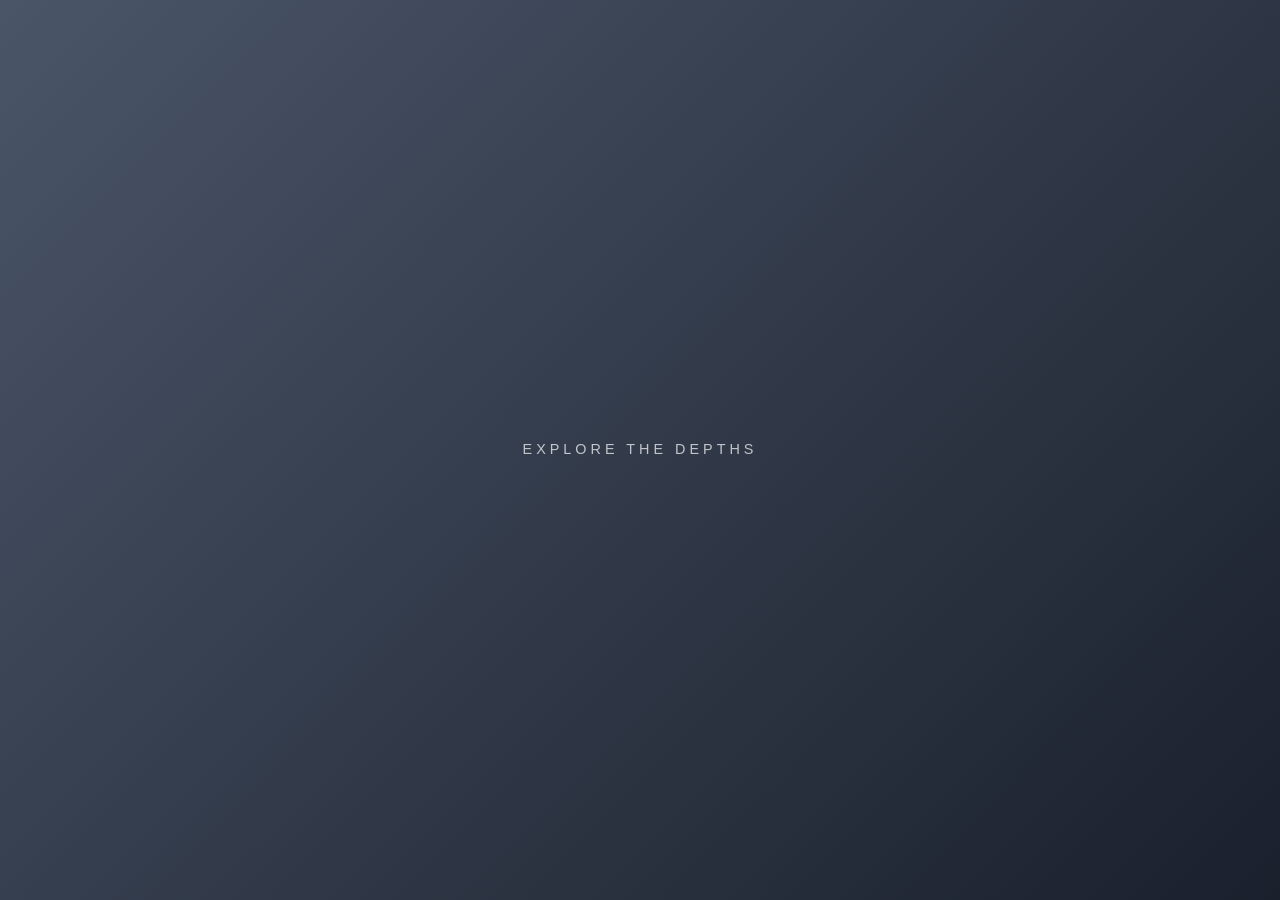
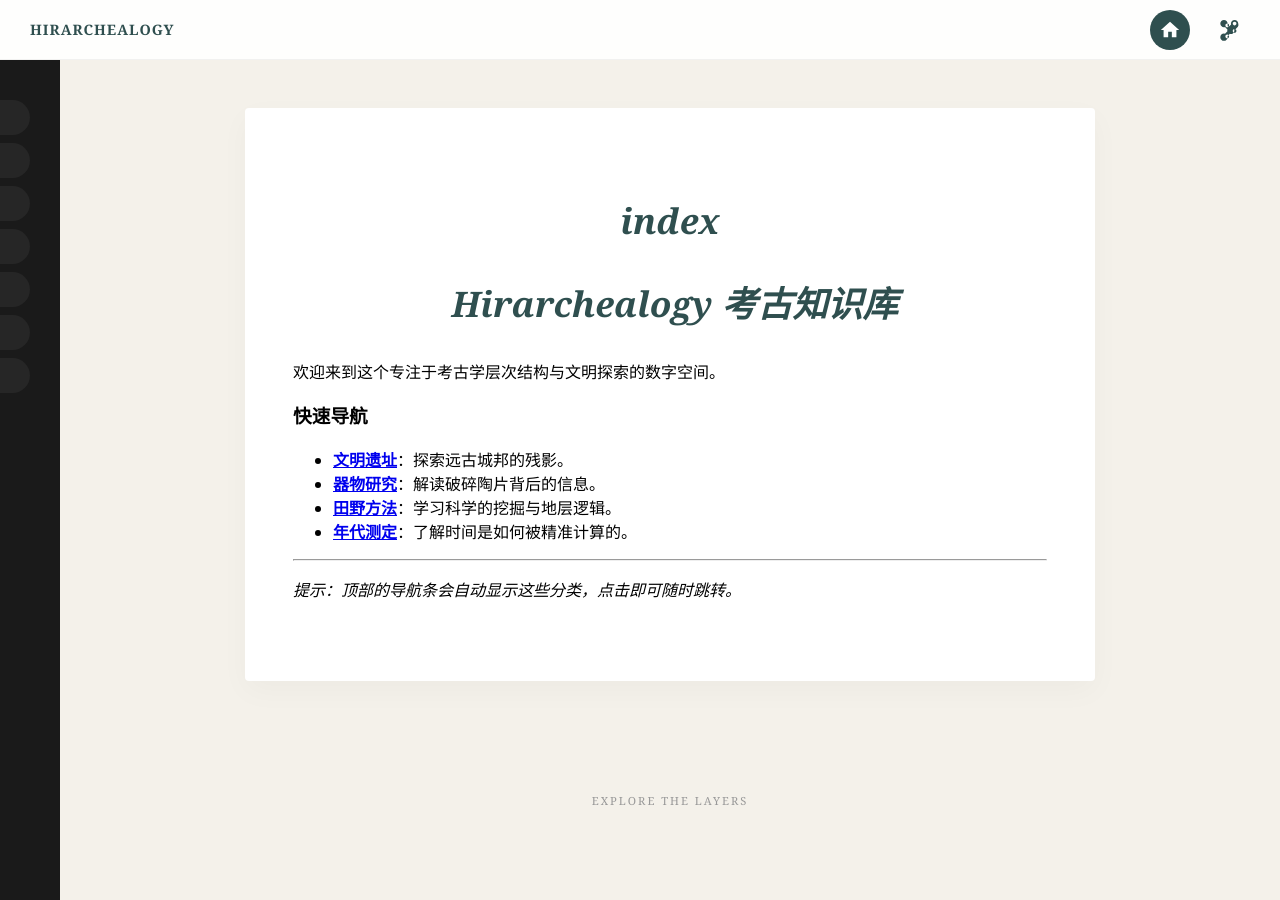
Before and after one commit to relHIGH/hirarchealogy, a Jekyll site: the page built from index.md, in a window 1280 px wide. Built offline with Jekyll 4.4.1, drawn with Linux system fonts in a browser that asks for light colours.

Commit message:
style: 3.2 脉冲式侧栏重构 - 实现音量条风格动态伸缩，缩窄常态侧栏

```diff
--- a/_config.yml
+++ b/_config.yml
@@ -3,4 +3,4 @@ description: 探索古文化与层次结构的奥秘
 baseurl: /hirarchealogy
 url: https://relHIGH.github.io
 layout: default
-cache_bust: 1773389092
+cache_bust: 1773390038
--- a/_layouts/default.html
+++ b/_layouts/default.html
@@ -5,41 +5,25 @@
   <title>{{ page.name | remove: ".md" }} | Hirarchealogy</title>
   <meta name="viewport" content="width=device-width, initial-scale=1">
   <style>
-    /* 3.0 时尚考古风格：沙砾、白瓷与墨青 */
     :root {
-      --sidebar-width: 280px;
+      --sidebar-min-width: 60px; /* 常态宽度 */
+      --sidebar-max-width: 280px; /* 伸展宽度 */
       --header-height: 60px;
-      --primary: #2f4f4f; /* 墨青色：专业且时尚 */
-      --accent: #800020;  /* 勃艮第红：点睛之笔 */
-      --bg-main: #f4f1ea; /* 沙砾色背景：高级质感 */
+      --primary: #2f4f4f;
+      --accent: #800020;
+      --bg-main: #f4f1ea;
       --card-bg: #ffffff;
-      --sidebar-bg: #1a1a1a; /* 深色侧栏：与主内容拉开对比 */
-      --text-main: #333333;
-      --text-soft: #666666;
+      --sidebar-bg: #1a1a1a;
     }
 
     * { box-sizing: border-box; }
-    body { font-family: "Georgia", "Times New Roman", "PingFang SC", serif; margin: 0; display: flex; flex-direction: column; height: 100vh; font-size: 16px; line-height: 1.8; color: var(--text-main); background: var(--bg-main); overflow: hidden; }
+    body { font-family: "Georgia", serif; margin: 0; display: flex; flex-direction: column; height: 100vh; background: var(--bg-main); overflow: hidden; }
 
-    /* 开屏页升级：更高级的渐变 */
-    #splash-screen {
-      position: fixed; top: 0; left: 0; width: 100%; height: 100%;
-      z-index: 9999; display: flex; align-items: center; justify-content: center;
-      cursor: pointer; transition: all 0.8s cubic-bezier(0.77, 0, 0.175, 1);
-    }
-    #splash-screen.hidden { transform: scale(1.1); opacity: 0; pointer-events: none; }
-    .splash-hint { color: white; font-size: 0.9rem; letter-spacing: 4px; font-family: sans-serif; opacity: 0.7; }
-
-    /* 顶栏：悬浮质感 */
+    /* 顶栏 */
     header {
       height: var(--header-height); background: rgba(255,255,255,0.9); backdrop-filter: blur(10px);
-      border-bottom: 1px solid rgba(0,0,0,0.05);
-      display: flex; align-items: center; padding: 0 30px; z-index: 1000; flex-shrink: 0;
-      justify-content: space-between;
+      border-bottom: 1px solid rgba(0,0,0,0.05); display: flex; align-items: center; padding: 0 30px; z-index: 1000; flex-shrink: 0; justify-content: space-between;
     }
-    .menu-toggle { cursor: pointer; color: var(--primary); font-size: 1.5rem; transition: 0.3s; }
-    .menu-toggle:hover { transform: rotate(90deg); color: var(--accent); }
-
     .header-nav { display: flex; gap: 20px; align-items: center; }
     .header-icon { color: var(--primary); text-decoration: none; display: flex; align-items: center; justify-content: center; width: 40px; height: 40px; border-radius: 50%; transition: 0.3s; }
     .header-icon:hover { background: var(--bg-main); transform: scale(1.1); }
@@ -48,57 +32,67 @@
 
     .main-wrapper { display: flex; flex-grow: 1; overflow: hidden; }
 
-    /* 深色时尚侧栏 */
+    /* 音量条风格动态侧栏 */
     #sidebar {
-      width: var(--sidebar-width); background: var(--sidebar-bg);
-      overflow-y: auto; padding: 2rem 0; flex-shrink: 0; font-size: 14px;
-      transition: margin-left 0.4s cubic-bezier(0.4, 0, 0.2, 1);
+      width: var(--sidebar-min-width); background: var(--sidebar-bg);
+      overflow-y: auto; overflow-x: hidden; padding: 2rem 0; flex-shrink: 0;
+      transition: width 0.4s cubic-bezier(0.4, 0, 0.2, 1);
+      z-index: 500;
     }
-    #sidebar.hidden { margin-left: calc(-1 * var(--sidebar-width)); }
+    /* 鼠标移入整个侧栏时，宽度稍增，但不全开 */
+    #sidebar:hover { width: var(--sidebar-min-width); }
 
-    .folder-header { cursor: pointer; padding: 10px 20px; color: #999; font-weight: 600; display: flex; align-items: center; text-transform: uppercase; letter-spacing: 1px; font-size: 0.75rem; }
-    .folder-header:hover { color: white; }
-    .folder-header::before { content: "●"; margin-right: 12px; font-size: 0.5rem; color: var(--accent); }
+    .tree-node { position: relative; margin: 8px 0; width: 100%; }
 
-    .folder-content { display: none; padding-left: 20px; margin-bottom: 10px; }
-    .folder-content.show { display: block; }
-
-    .tree-item { display: block; padding: 6px 20px; color: #ccc; text-decoration: none; border-radius: 0; transition: 0.3s; border-left: 3px solid transparent; }
-    .tree-item:hover { color: white; background: rgba(255,255,255,0.05); border-left-color: var(--accent); }
-    .tree-item.active { color: white; background: rgba(255,255,255,0.1); border-left-color: var(--accent); font-weight: bold; }
-
-    /* 主内容区：卡片式排版 */
-    #content-wrapper { flex-grow: 1; overflow-y: auto; position: relative; }
-    .container {
-      max-width: 900px; margin: 4rem auto;
-      background: var(--card-bg); padding: 5rem 4rem;
-      box-shadow: 0 10px 40px rgba(0,0,0,0.04);
-      border-radius: 2px; /* 近似书籍的直角感 */
+    /* 核心动效：模拟音量条 */
+    .nav-item-wrapper {
+      display: flex; align-items: center; cursor: pointer;
+      height: 35px; margin: 2px 0; transition: all 0.3s cubic-bezier(0.175, 0.885, 0.32, 1.275);
+      background: rgba(255,255,255,0.05);
+      border-radius: 0 20px 20px 0;
+      width: 30px; /* 初始只显示一个小条 */
+      overflow: hidden;
+      white-space: nowrap;
     }
 
-    #markdown-body h1 { font-size: 2.2rem; color: var(--primary); margin-bottom: 3rem; text-align: center; font-style: italic; }
-    #markdown-body h2 { font-size: 1.8rem; border-bottom: 1px solid var(--bg-main); padding-bottom: 10px; margin-top: 4rem; color: var(--primary); }
-    #markdown-body p { color: #444; margin-bottom: 2rem; font-size: 1rem; }
+    /* 悬停特定条目时伸长、变亮、放大 */
+    .nav-item-wrapper:hover {
+      width: 90%; /* 像音量条一样弹出 */
+      background: var(--accent);
+      padding-left: 15px;
+      box-shadow: 0 4px 15px rgba(0,0,0,0.3);
+    }
 
-    .wikilink { color: var(--accent); text-decoration: none; border-bottom: 1px solid rgba(128,0,32,0.2); }
-    .wikilink:hover { background: #fff5f5; border-bottom-color: var(--accent); }
+    /* 选中状态 */
+    .nav-item-wrapper.active {
+      width: 85%;
+      background: var(--primary);
+      border-left: 4px solid var(--accent);
+    }
 
-    .floating-nav { position: fixed; right: 40px; bottom: 40px; display: flex; flex-direction: column; gap: 15px; }
-    .nav-btn { width: 50px; height: 50px; background: var(--primary); color: white; border-radius: 0; display: flex; align-items: center; justify-content: center; cursor: pointer; box-shadow: 0 5px 15px rgba(0,0,0,0.1); transition: 0.3s; }
-    .nav-btn:hover { background: var(--accent); transform: scale(1.1); }
+    .node-text {
+      color: white; font-size: 0.85rem; font-weight: 500; opacity: 0;
+      transition: opacity 0.2s; padding-left: 10px;
+    }
+    .nav-item-wrapper:hover .node-text, .nav-item-wrapper.active .node-text { opacity: 1; }
 
-    footer { padding: 6rem 0; text-align: center; color: #999; font-size: 0.8rem; letter-spacing: 2px; text-transform: uppercase; }
+    /* 文件夹标题样式 */
+    .folder-tag {
+      height: 4px; width: 15px; background: #444; margin: 15px 0 5px 15px;
+      transition: all 0.3s;
+    }
+    .tree-node:hover .folder-tag { background: var(--accent); width: 30px; }
+
+    #content-wrapper { flex-grow: 1; overflow-y: auto; }
+    .container { max-width: 850px; margin: 3rem auto; background: var(--card-bg); padding: 4rem 3rem; box-shadow: 0 10px 30px rgba(0,0,0,0.03); border-radius: 4px; }
+    #markdown-body h1 { font-size: 2.2rem; color: var(--primary); margin-bottom: 2rem; text-align: center; font-style: italic; }
+
+    footer { padding: 4rem 0; text-align: center; color: #999; font-size: 0.7rem; letter-spacing: 2px; }
   </style>
 </head>
 <body>
-  <div id="splash-screen">
-    <div class="splash-hint">EXPLORE THE DEPTHS</div>
-  </div>
-
   <header>
-    <div class="header-left">
-      <div class="menu-toggle" id="toggle-btn">☰</div>
-    </div>
+    <div style="font-weight: 600; color: var(--primary); font-size: 0.9rem; letter-spacing: 1px;">HIRARCHEALOGY</div>
     <nav class="header-nav">
       <a href="{{ site.baseurl }}/" class="header-icon {% if page.url == '/' %}active{% endif %}" title="Index">
         <svg viewBox="0 0 24 24"><path d="M10 20v-6h4v6h5v-8h3L12 3 2 12h3v8z"/></svg>
@@ -112,34 +106,18 @@
   <div class="main-wrapper">
     <aside id="sidebar"><div id="tree-root"></div></aside>
     <div id="content-wrapper">
-      <div class="floating-nav">
-        <div class="nav-btn" onclick="window.history.back()">←</div>
-        <div class="nav-btn" onclick="document.getElementById('content-wrapper').scrollTo({top:0, behavior:'smooth'})">↑</div>
-      </div>
-      <main class="container"><div id="markdown-body">{{ content }}</div></main>
-      <footer>HIRARCHEALOGY &copy; {{ site.time | date: "%Y" }}</footer>
+      <main class="container">
+        <div id="markdown-body">
+          <h1>{{ page.name | remove: ".md" }}</h1>
+          {{ content }}
+        </div>
+      </main>
+      <footer>EXPLORE THE LAYERS</footer>
     </div>
   </div>
 
   <script>
     function clean(str) { return str ? str.replace(/[\u{1F300}-\u{1F9FF}\u{2600}-\u{26FF}\u{2700}-\u{27BF}]/gu, "").trim() : ""; }
-
-    // 开屏逻辑
-    const splash = document.getElementById('splash-screen');
-    const colors = [['#2f4f4f', '#1a1a1a'], ['#800020', '#2d0000'], ['#4a5568', '#1a202c']];
-    const rand = colors[Math.floor(Math.random() * colors.length)];
-    splash.style.background = `linear-gradient(135deg, ${rand[0]}, ${rand[1]})`;
-    splash.onclick = () => { splash.classList.add('hidden'); sessionStorage.setItem('hi_splashed', 'true'); };
-    if(sessionStorage.getItem('hi_splashed') === 'true') splash.style.display = 'none';
-
-    // 侧边栏
-    const sidebar = document.getElementById('sidebar');
-    window.toggleSidebar = (show) => {
-      if (show === undefined) sidebar.classList.toggle('hidden');
-      else show ? sidebar.classList.remove('hidden') : sidebar.classList.add('hidden');
-    };
-    document.getElementById('toggle-btn').onclick = () => window.toggleSidebar();
-    if (window.location.pathname.includes("graph")) window.toggleSidebar(false);
 
     const pages = [{% for p in site.pages %}{% if p.path contains "docs/" %}{ "path": {{ p.path | jsonify }}, "url": {{ p.url | relative_url | jsonify }}, "name": clean({{ p.name | remove: ".md" | jsonify }}) },{% endif %}{% endfor %}];
     const currentUrl = {{ page.url | relative_url | jsonify }};
@@ -155,22 +133,25 @@
           else { if (!cur[name]) cur[name] = {}; cur = cur[name]; }
         });
       });
+
       const container = document.getElementById('tree-root');
-      function build(obj, parent) {
+      function build(obj, parent, depth = 0) {
         Object.keys(obj).sort().forEach(key => {
           const val = obj[key];
+          const node = document.createElement('div');
+          node.className = 'tree-node';
+
           if (val.url) {
-            const a = document.createElement('a');
-            a.href = val.url; a.className = 'tree-item' + (val.url === currentUrl ? ' active' : '');
-            a.innerText = clean(val.name); parent.appendChild(a);
+            // 文件节点
+            node.innerHTML = `<a href="${val.url}" class="nav-item-wrapper ${val.url === currentUrl ? 'active' : ''}"><span class="node-text">${clean(val.name)}</span></a>`;
+            parent.appendChild(node);
           } else {
-            const div = document.createElement('div');
-            const head = document.createElement('div'); head.className = 'folder-header'; head.innerText = clean(key);
-            const body = document.createElement('div'); body.className = 'folder-content';
-            head.onclick = () => { head.classList.toggle('open'); body.classList.toggle('show'); };
-            div.appendChild(head); div.appendChild(body); parent.appendChild(div);
-            build(val, body);
-            if (body.querySelector('.active')) { head.classList.add('open'); body.classList.add('show'); }
+            // 文件夹节点
+            node.innerHTML = `<div class="folder-tag"></div><div style="padding-left:15px; color:#555; font-size:10px; text-transform:uppercase; letter-spacing:1px; margin-bottom:5px;">${clean(key)}</div>`;
+            const subContainer = document.createElement('div');
+            parent.appendChild(node);
+            parent.appendChild(subContainer);
+            build(val, subContainer, depth + 1);
           }
         });
       }
@@ -180,7 +161,6 @@
 
     const md = document.getElementById('markdown-body');
     md.innerHTML = clean(md.innerHTML)
-      .replace(/(^|\s)#([\u4e00-\u9fa5\w\/]+)(?=\s|$)/g, '$1<span class="content-tag">#$2</span>')
       .replace(/\[\[(.*?)\]\]/g, (m, c) => {
         let [t, l] = c.split('|'); let target = clean(t.split('#')[0]);
         const f = pages.find(p => clean(p.name) === target);
```
